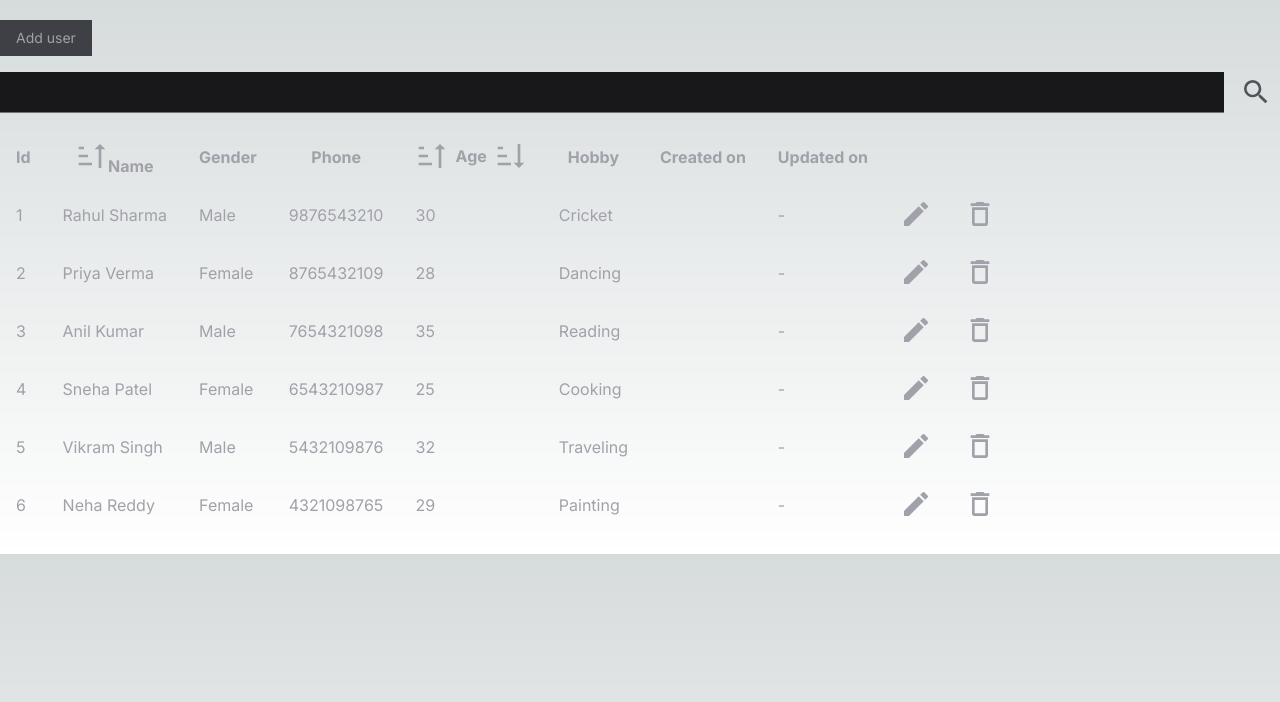
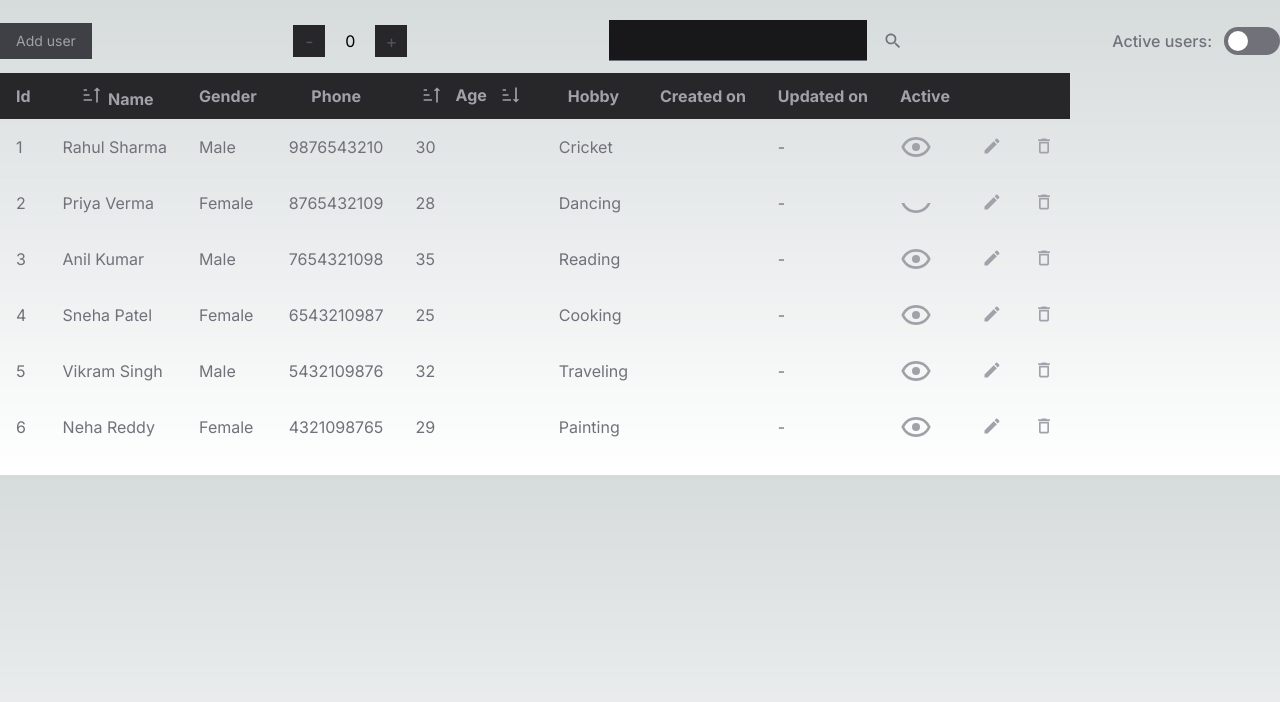
Before and after one commit to keya-upadhyay/todo-next, a Next.js app: page /user in a window 1280 px wide. Shown: the top 702 px of the page. Built offline with nearby package versions, Linux system fonts and the light colour scheme.

Commit message:
user array iist changes on count button

```diff
--- a/src/Components/NewUserList.jsx
+++ b/src/Components/NewUserList.jsx
@@ -9,6 +9,7 @@ const NewUserList = ({
   setUsers,
   isOpen,
   setIsOpen,
+  isActive,
 }) => {
   function handleSubmit(e) {
     e.preventDefault();
@@ -24,10 +25,6 @@ const NewUserList = ({
 
     const timeZones = {
       AEST: "Australia/Sydney",
-      // ACST: "Australia/Adelaide",
-      // AWST: "Australia/Perth",
-      // AEDT: "Australia/Melbourne",
-      // ACDT: "Australia/Adelaide",
     };
 
     function getTimeInTimeZone(timeZone) {
@@ -74,6 +71,7 @@ const NewUserList = ({
           id: newId,
           date: createdDate,
           time: timesInTimeZones,
+          isActive: true,
         });
         setUserInput(initialValue);
         setIsOpen(false);
--- a/src/Components/UserList.jsx
+++ b/src/Components/UserList.jsx
@@ -1,4 +1,6 @@
 "use client";
+import EyeClossed from "@/assets/icons/eye-clossed";
+import EyeOpen from "@/assets/icons/eye-open";
 import React from "react";
 
 const UserList = ({
@@ -8,6 +10,7 @@ const UserList = ({
   sortAscending,
   matchUser,
   sortNameByAscending,
+  handleActive,
 }) => {
   return (
     <div className="overflow-x-auto text-zinc-400">
@@ -81,6 +84,9 @@ const UserList = ({
             <th className="py-2 px-4 font-light border-r border-zinc-700">
               Updated on
             </th>
+            <th className="py-2 px-4 font-light border-r border-zinc-700">
+              Active
+            </th>
             <th className="py-2 px-4 font-light border-r border-zinc-700"></th>
             <th className="py-2 px-4 font-light "></th>
           </tr>
@@ -119,6 +125,24 @@ const UserList = ({
               </td>
               <td className="py-2 px-4 border-r border-zinc-700">
                 {user?.date} - {user?.time}
+              </td>
+
+              <td className="py-2 px-4 border-r border-zinc-700 text-sm text-center">
+                {user?.isActive ? (
+                  <button
+                    onClick={() => handleActive(user.id, user?.isActive)}
+                    className="block w-full"
+                  >
+                    <EyeOpen />
+                  </button>
+                ) : (
+                  <button
+                    onClick={() => handleActive(user.id, user?.isActive)}
+                    className="block w-full"
+                  >
+                    <EyeClossed />
+                  </button>
+                )}
               </td>
 
               <td className="py-2 px-4 border-r border-zinc-700 text-center">
--- a/src/app/user/page.jsx
+++ b/src/app/user/page.jsx
@@ -2,6 +2,7 @@
 import NewUserList from "@/Components/NewUserList";
 import RemoveDataPopUp from "@/Components/RemoveDataPopUp";
 import UserList from "@/Components/UserList";
+import { Magnifier } from "@/assets/icons/Maginifier";
 import React, { useState } from "react";
 const page = () => {
   const [searchData, setSearchData] = useState("");
@@ -19,6 +20,7 @@ const page = () => {
     phone: "",
     age: "",
     hobby: "Hobby",
+    isActive: true,
   });
 
   const [users, setUsers] = useState([
@@ -29,6 +31,7 @@ const page = () => {
       phone: "9876543210",
       age: "30",
       hobby: "Cricket",
+      isActive: true,
     },
     {
       id: "2",
@@ -37,6 +40,7 @@ const page = () => {
       phone: "8765432109",
       age: "28",
       hobby: "Dancing",
+      isActive: false,
     },
     {
       id: "3",
@@ -45,6 +49,7 @@ const page = () => {
       phone: "7654321098",
       age: "35",
       hobby: "Reading",
+      isActive: true,
     },
     {
       id: "4",
@@ -53,6 +58,7 @@ const page = () => {
       phone: "6543210987",
       age: "25",
       hobby: "Cooking",
+      isActive: true,
     },
     {
       id: "5",
@@ -61,6 +67,7 @@ const page = () => {
       phone: "5432109876",
       age: "32",
       hobby: "Traveling",
+      isActive: true,
     },
     {
       id: "6",
@@ -69,6 +76,7 @@ const page = () => {
       phone: "4321098765",
       age: "29",
       hobby: "Painting",
+      isActive: true,
     },
   ]);
 
@@ -80,6 +88,7 @@ const page = () => {
       phone: "9876543210",
       age: "30",
       hobby: "Cricket",
+      isActive: true,
     },
     {
       id: "2",
@@ -88,6 +97,7 @@ const page = () => {
       phone: "8765432109",
       age: "28",
       hobby: "Dancing",
+      isActive: false,
     },
     {
       id: "3",
@@ -96,6 +106,7 @@ const page = () => {
       phone: "7654321098",
       age: "35",
       hobby: "Reading",
+      isActive: true,
     },
     {
       id: "4",
@@ -104,6 +115,7 @@ const page = () => {
       phone: "6543210987",
       age: "25",
       hobby: "Cooking",
+      isActive: true,
     },
     {
       id: "5",
@@ -112,6 +124,7 @@ const page = () => {
       phone: "5432109876",
       age: "32",
       hobby: "Traveling",
+      isActive: true,
     },
     {
       id: "6",
@@ -120,10 +133,15 @@ const page = () => {
       phone: "4321098765",
       age: "29",
       hobby: "Painting",
+      isActive: true,
     },
   ]);
 
   const [matchUser, setMatchUser] = useState([]);
+
+  const [isuserActive, setIsUserActive] = useState(true);
+
+  const [count, setCount] = useState(0);
 
   function creatNewUser(newUser) {
     setUsers([...users, newUser]);
@@ -191,7 +209,7 @@ const page = () => {
     }
   }
 
-  function searchDatas(e) {
+  function handleInputSearch(e) {
     let searchString = e.target.value;
     if (searchString === "") {
       setUsers(originalUsers);
@@ -200,33 +218,123 @@ const page = () => {
     setSearchData(searchString);
   }
 
+  function handleActiveUser(id, flag) {
+    let activeUser = users.map((item) => {
+      if (item.id === id) {
+        return { ...item, isActive: !flag };
+      } else {
+        return item;
+      }
+    });
+
+    setUsers(activeUser);
+  }
+
+  function handleToggleActive() {
+    const activeUsers = users.filter((item) => {
+      return item.isActive === true;
+    });
+
+    if (isuserActive === true) {
+      setUsers([...activeUsers]);
+      setIsUserActive(!isuserActive);
+    } else {
+      setUsers([...originalUsers]);
+      setIsUserActive(!isuserActive);
+    }
+  }
+
+  function handleCountMinus() {
+    if (count >= 1) {
+      setCount(count - 1);
+      const matchCountIndexUser = originalUsers.filter((item) => {
+        return +item.id === count - 1;
+      });
+      setUsers(matchCountIndexUser);
+    } else {
+      setUsers([...originalUsers]);
+    }
+  }
+
+  function handleCountPlus() {
+    setCount(count + 1);
+
+    let countExceed = originalUsers.length + 1;
+
+    if (count <= countExceed) {
+      let b = count + (1 % countExceed);
+      setCount(b);
+
+      const matchCountIndexUser = originalUsers.filter((item) => {
+        return +item.id === b;
+      });
+
+      setUsers(matchCountIndexUser);
+    } else {
+      setUsers([...originalUsers]);
+    }
+  }
+
   return (
     <>
       <div className="space-y-3 container mx-auto py-5">
+        <div className="flex items-center justify-between">
+          {/* add new user */}
           <button
             onClick={() => setIsOpen(true)}
             className="px-4 py-2 text-zinc-400 bg-zinc-700"
           >
             Add user
           </button>
+
+          <div className="flex items-center space-x-3">
+            <button
+              className="p-2 bg-zinc-800 text-zinc-600 h-8 w-8 text-lg leading-none"
+              onClick={handleCountMinus}
+            >
+              -
+            </button>
+            <span className="px-2">{count}</span>
+            <button
+              className="p-2 bg-zinc-800 text-zinc-600 h-8 w-8 text-lg leading-none"
+              onClick={handleCountPlus}
+            >
+              +
+            </button>
+          </div>
+
+          {/* searchData filter */}
           <div className="flex items-center space-x-2">
-          <input onChange={searchDatas} />
+            <input onChange={handleInputSearch} name="searhInput" />
             <button
               onClick={handleSearch}
               className="text-zinc-600 p-2 flex-none"
             >
-            <svg
-              xmlns="http://www.w3.org/2000/svg"
-              width="32"
-              height="32"
-              viewBox="0 0 24 24"
+              <Magnifier />
+            </button>
+          </div>
+
+          {/* Show active users */}
+          <div className="flex items-center">
+            <label className="mr-3 font-medium text-zinc-500">
+              Active users:
+            </label>
+
+            <div
+              onClick={handleToggleActive}
+              className={`relative w-14 h-7 rounded-full cursor-pointer transition-colors
+              ${
+                isuserActive
+                  ? "bg-zinc-500 ransform translate-x-0"
+                  : "bg-zinc-700"
+              }`}
             >
-              <path
-                fill="currentColor"
-                d="M9.5 3A6.5 6.5 0 0 1 16 9.5c0 1.61-.59 3.09-1.56 4.23l.27.27h.79l5 5l-1.5 1.5l-5-5v-.79l-.27-.27A6.52 6.52 0 0 1 9.5 16A6.5 6.5 0 0 1 3 9.5A6.5 6.5 0 0 1 9.5 3m0 2C7 5 5 7 5 9.5S7 14 9.5 14S14 12 14 9.5S12 5 9.5 5"
+              <div
+                className={`absolute left-1 top-1 w-5 h-5 bg-white rounded-full transition-transform
+            ${!isuserActive ? "transform translate-x-7" : ""}`}
               />
-            </svg>
-          </button>
+            </div>
+          </div>
         </div>
 
         <NewUserList
@@ -246,6 +354,7 @@ const page = () => {
           removeData={confirmRemoveData}
           sortAscending={sortAgeAscending}
           sortNameByAscending={sortNamesByAscending}
+          handleActive={handleActiveUser}
         />
 
         <RemoveDataPopUp
--- /dev/null
+++ b/src/assets/icons/eye-clossed.jsx
@@ -0,0 +1,19 @@
+import React from "react";
+
+const EyeClossed = () => {
+  return (
+    <svg
+      xmlns="http://www.w3.org/2000/svg"
+      width="32"
+      height="32"
+      viewBox="0 0 24 24"
+    >
+      <path
+        fill="currentColor"
+        d="M12 17.5c-3.8 0-7.2-2.1-8.8-5.5H1c1.7 4.4 6 7.5 11 7.5s9.3-3.1 11-7.5h-2.2c-1.6 3.4-5 5.5-8.8 5.5"
+      />
+    </svg>
+  );
+};
+
+export default EyeClossed;
--- /dev/null
+++ b/src/assets/icons/eye-open.jsx
@@ -0,0 +1,19 @@
+import React from "react";
+
+const EyeOpen = () => {
+  return (
+    <svg
+      xmlns="http://www.w3.org/2000/svg"
+      width="32"
+      height="32"
+      viewBox="0 0 24 24"
+    >
+      <path
+        fill="currentColor"
+        d="M12 9a3 3 0 0 1 3 3a3 3 0 0 1-3 3a3 3 0 0 1-3-3a3 3 0 0 1 3-3m0-4.5c5 0 9.27 3.11 11 7.5c-1.73 4.39-6 7.5-11 7.5S2.73 16.39 1 12c1.73-4.39 6-7.5 11-7.5M3.18 12a9.821 9.821 0 0 0 17.64 0a9.821 9.821 0 0 0-17.64 0"
+      />
+    </svg>
+  );
+};
+
+export default EyeOpen;
```
Also changed, not shown: src/Components/ModalPopup.jsx (added, +28 -0 lines), src/assets/icons/arrow-rIght.jsx (renamed from src/assets/icons/ArrowRIght.jsx). Lines whose indentation alone changed are shown as unchanged.
